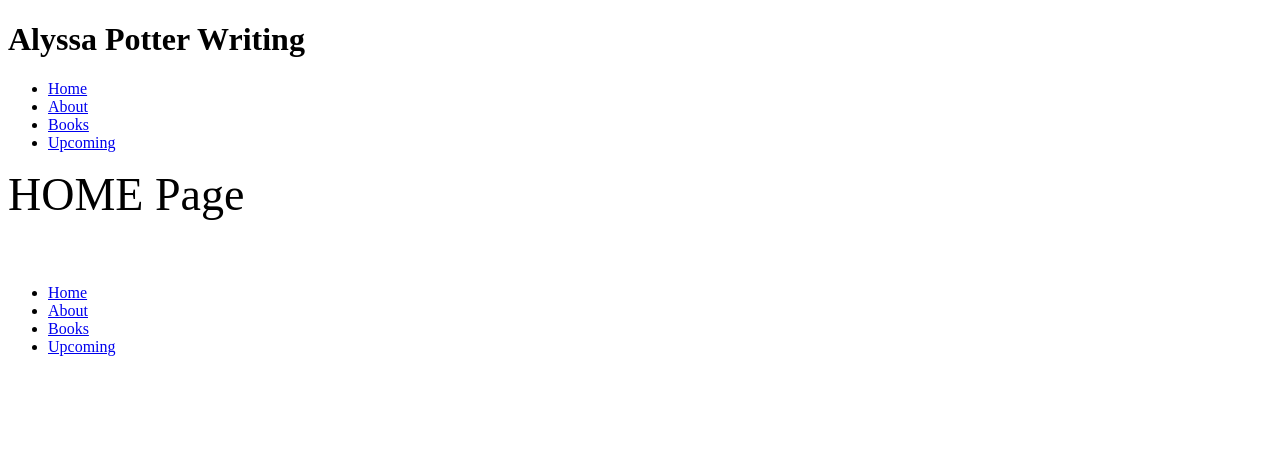
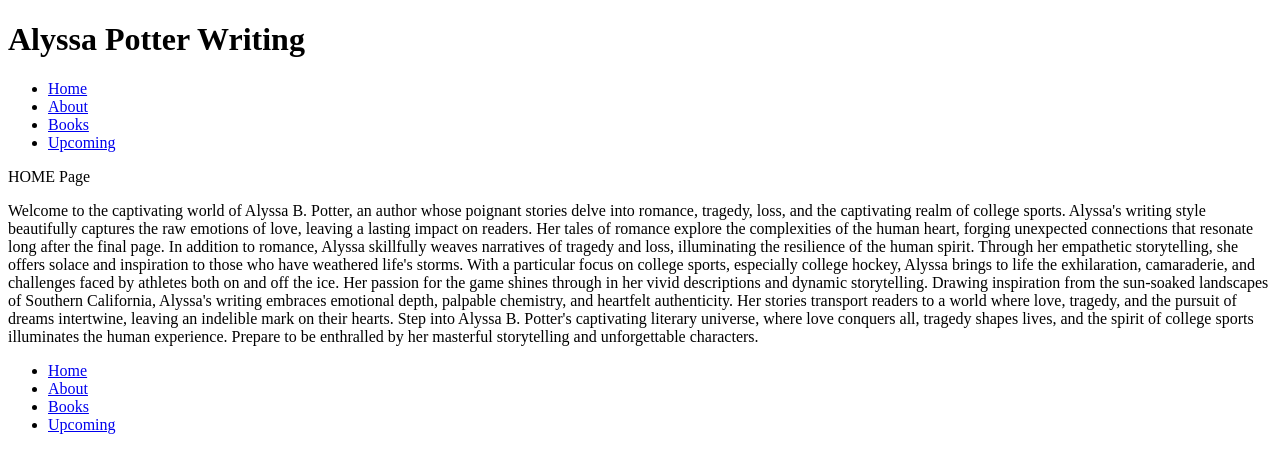
Before and after one commit to AlyssaBPotter/lyss-site, a React (Create React App) app: page / in a window 1280 px wide. Shown: the top 472 px of the page. Built offline with nearby package versions, Linux system fonts and the light colour scheme.

Commit message:
home page addition

```diff
--- a/src/pages/HomePage.js
+++ b/src/pages/HomePage.js
@@ -5,9 +5,22 @@ const HomePage = () => {
 
 
   return (
-    <div className='home'>
-      <div className='home-subheader'>
+    <div className='home-container'>
+      <div className='home-header'>
         <label>HOME Page</label>
+        <div className='home-about'>
+        <p>Welcome to the captivating world of Alyssa B. Potter, an author whose poignant stories delve into romance, tragedy, loss, and the captivating realm of college sports.
+
+Alyssa's writing style beautifully captures the raw emotions of love, leaving a lasting impact on readers. Her tales of romance explore the complexities of the human heart, forging unexpected connections that resonate long after the final page.
+
+In addition to romance, Alyssa skillfully weaves narratives of tragedy and loss, illuminating the resilience of the human spirit. Through her empathetic storytelling, she offers solace and inspiration to those who have weathered life's storms.
+
+With a particular focus on college sports, especially college hockey, Alyssa brings to life the exhilaration, camaraderie, and challenges faced by athletes both on and off the ice. Her passion for the game shines through in her vivid descriptions and dynamic storytelling.
+
+Drawing inspiration from the sun-soaked landscapes of Southern California, Alyssa's writing embraces emotional depth, palpable chemistry, and heartfelt authenticity. Her stories transport readers to a world where love, tragedy, and the pursuit of dreams intertwine, leaving an indelible mark on their hearts.
+
+Step into Alyssa B. Potter's captivating literary universe, where love conquers all, tragedy shapes lives, and the spirit of college sports illuminates the human experience. Prepare to be enthralled by her masterful storytelling and unforgettable characters.</p>
+        </div>
       </div>
     </div>
   );
```
